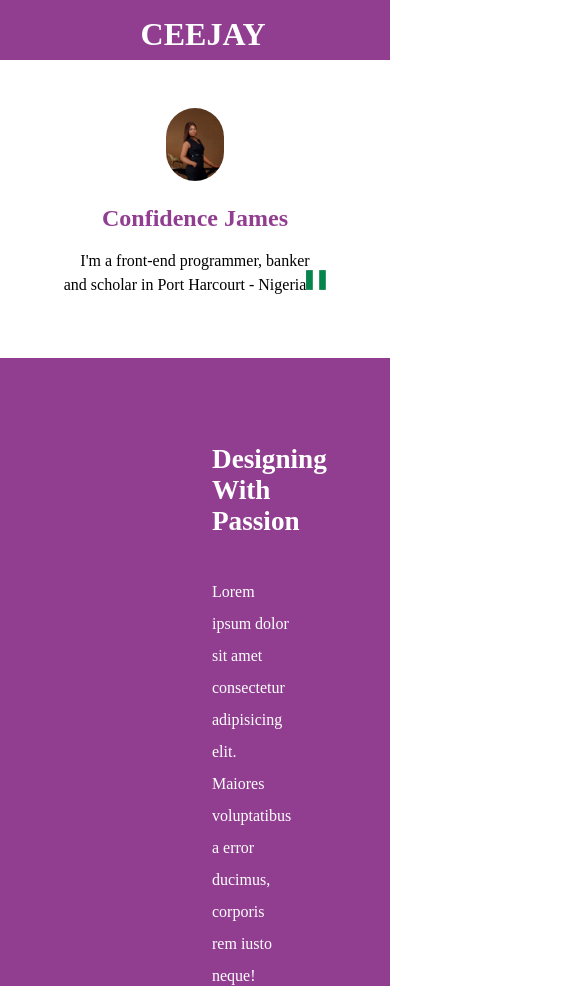
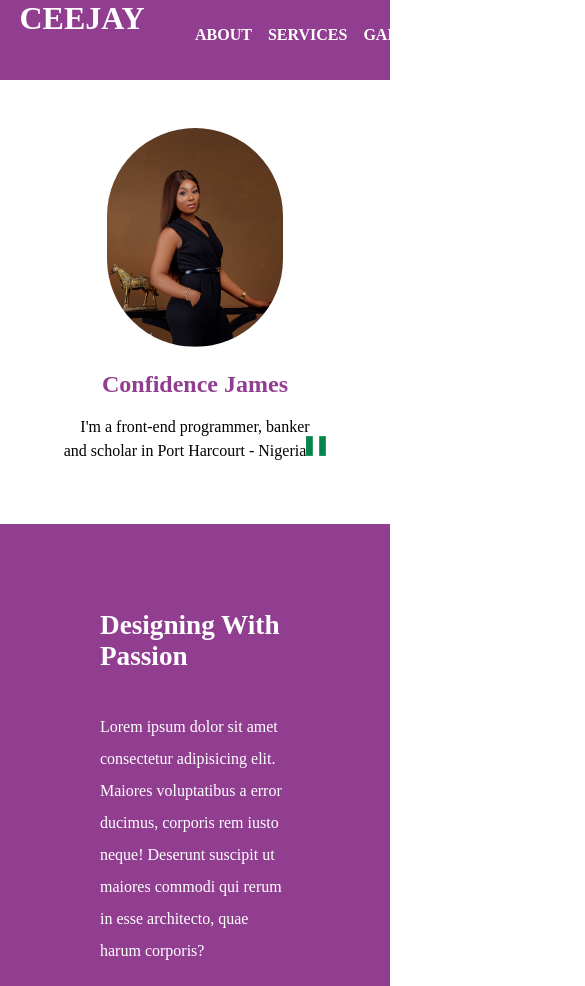
Before and after one commit to jamesec1992/td-project4-css-basics, a plain HTML site: page index.html in a window 390 px wide. Shown: the top 986 px of the page, 585 px wide, since content can reach past the window. Drawn offline with Linux system fonts and the light colour scheme; a web font is replaced by a local one.

Commit message:
commit six

```diff
--- a/index.html
+++ b/index.html
@@ -80,11 +80,6 @@
             <a href="#"><img src="assets/facebook.PNG" alt=""></a>
             <a href="#"><img src="assets/twitter.PNG" alt=""></a>
             <a href="#"><img src="assets/ig.PNG" alt=""></a>
-
-            <img src="assets/linkedin.PNG" alt="">
-            <img src="assets/facebook.PNG" alt="">
-            <img src="assets/twitter.PNG" alt="">
-            <img src="assets/ig.PNG" alt="">
         </div>
 
         <div>
--- a/style.css
+++ b/style.css
@@ -30,10 +30,9 @@ body{
 .box{
     display: flex;
     justify-content: space-between;
-    align-items: center;
     padding: 16px 32px;
     background-color: rgb(145, 62, 145);
-    max-height: 60px;
+    max-height: 80px;
 }
 
 .box ul{
@@ -172,7 +171,6 @@ body{
 
 .i:hover{
     background-color: rgb(145, 62, 145);
-    transition: rgb(145, 62, 145) 500ms linear;
 }
 
 footer{
@@ -193,25 +191,40 @@ footer p:nth-child(2){
 }
 
 
-
-@media (max-width: 768px) {
+@media (max-width: 767px) {
     .box {
       display: flex;
       flex-direction: column;
       text-align: left;
-      white-space: nowrap;
+      /* white-space: nowrap; */
+      height: 100px
+    }
+
+    .box ul{
+        display: flex;
+        flex-direction: row;
+        width: 2rem;
     }
 
     .nav-item a {
       position: relative;
       right: 40px;
-      bottom: 10px;
+      bottom: 30px;
+    }
+
+    .first img{
+        height: 60%;
+        width: 60%;
     }
 
     .box-three {
       display: flex;
       flex-direction: column;
       justify-content: center;
+    }
+
+    .box-three-one{
+        padding-left: 0;
     }
 
     .box-four-a {
@@ -222,3 +235,18 @@ footer p:nth-child(2){
       margin-bottom: 9px;
     }
   }
+
+  @media (max-width: 411px) {
+      .box{
+          margin: 0;
+          padding: 0;
+      }
+
+    .box ul{
+        text-align: left;
+    }
+
+    .nav-item a{
+        padding-right: 1rem;
+    }
+}
```
